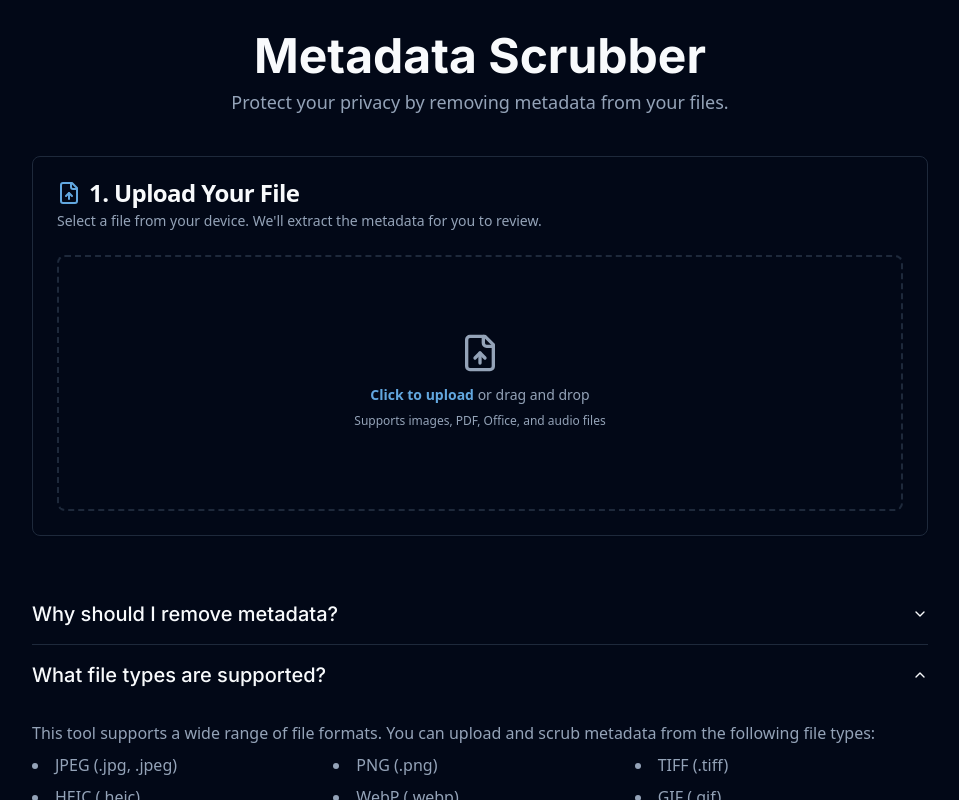
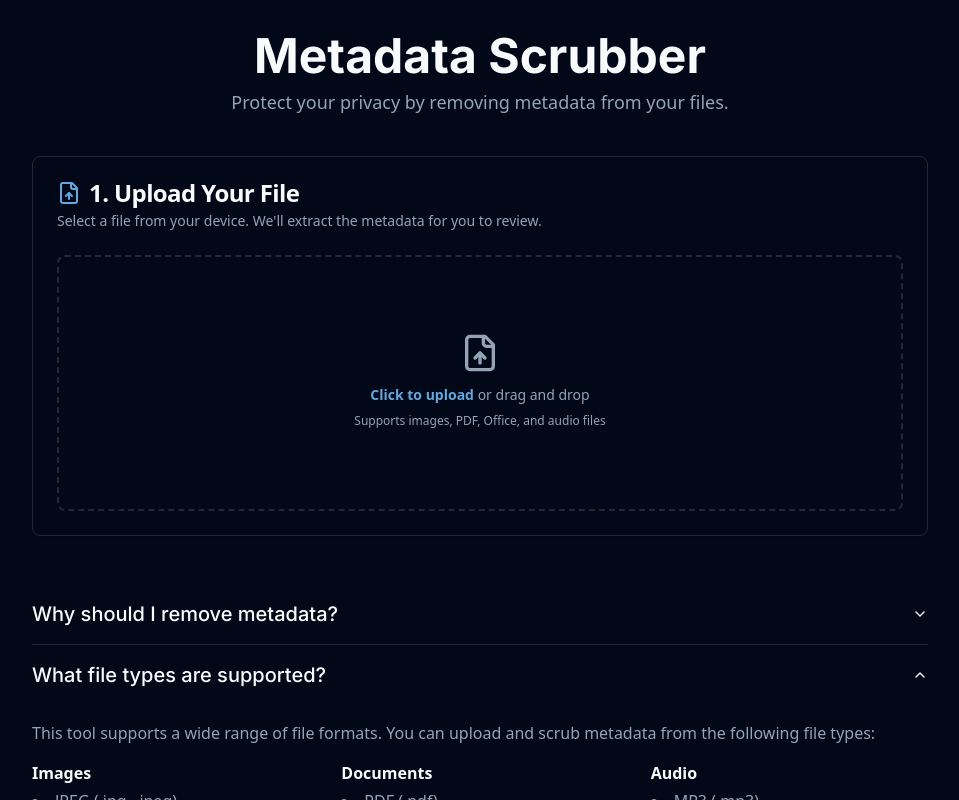
Before and after one commit to R-Saunders/demeta, a Next.js app: page / in a window 1280 px wide. Both pictures are taken after a click on the button "What file types are supported?". Shown: the top 800 px of the page, without its empty margins (160-1119 px from the left). Built offline with nearby package versions, Linux system fonts and the light colour scheme.

Commit message:
Improved layout of supported file types

```diff
--- a/src/app/page.tsx
+++ b/src/app/page.tsx
@@ -56,21 +56,36 @@ export default function Home() {
                   This tool supports a wide range of file formats. You can
                   upload and scrub metadata from the following file types:
                 </p>
-                <ul className="list-disc list-inside grid grid-cols-2 sm:grid-cols-3 gap-2 mt-2">
+                <div className="grid grid-cols-1 sm:grid-cols-3 gap-x-8 gap-y-4 mt-4">
+                  <div>
+                    <h4 className="font-semibold text-foreground">Images</h4>
+                    <ul className="list-disc list-inside mt-1 space-y-1">
                       <li>JPEG (.jpg, .jpeg)</li>
                       <li>PNG (.png)</li>
                       <li>TIFF (.tiff)</li>
                       <li>HEIC (.heic)</li>
                       <li>WebP (.webp)</li>
                       <li>GIF (.gif)</li>
+                    </ul>
+                  </div>
+                  <div>
+                    <h4 className="font-semibold text-foreground">Documents</h4>
+                    <ul className="list-disc list-inside mt-1 space-y-1">
                       <li>PDF (.pdf)</li>
                       <li>Word (.docx)</li>
                       <li>Excel (.xlsx)</li>
                       <li>PowerPoint (.pptx)</li>
+                    </ul>
+                  </div>
+                  <div>
+                    <h4 className="font-semibold text-foreground">Audio</h4>
+                    <ul className="list-disc list-inside mt-1 space-y-1">
                       <li>MP3 (.mp3)</li>
                       <li>FLAC (.flac)</li>
                       <li>WAV (.wav)</li>
                     </ul>
+                  </div>
+                </div>
               </AccordionContent>
             </AccordionItem>
           </Accordion>
```
Lines whose indentation alone changed are shown as unchanged.
